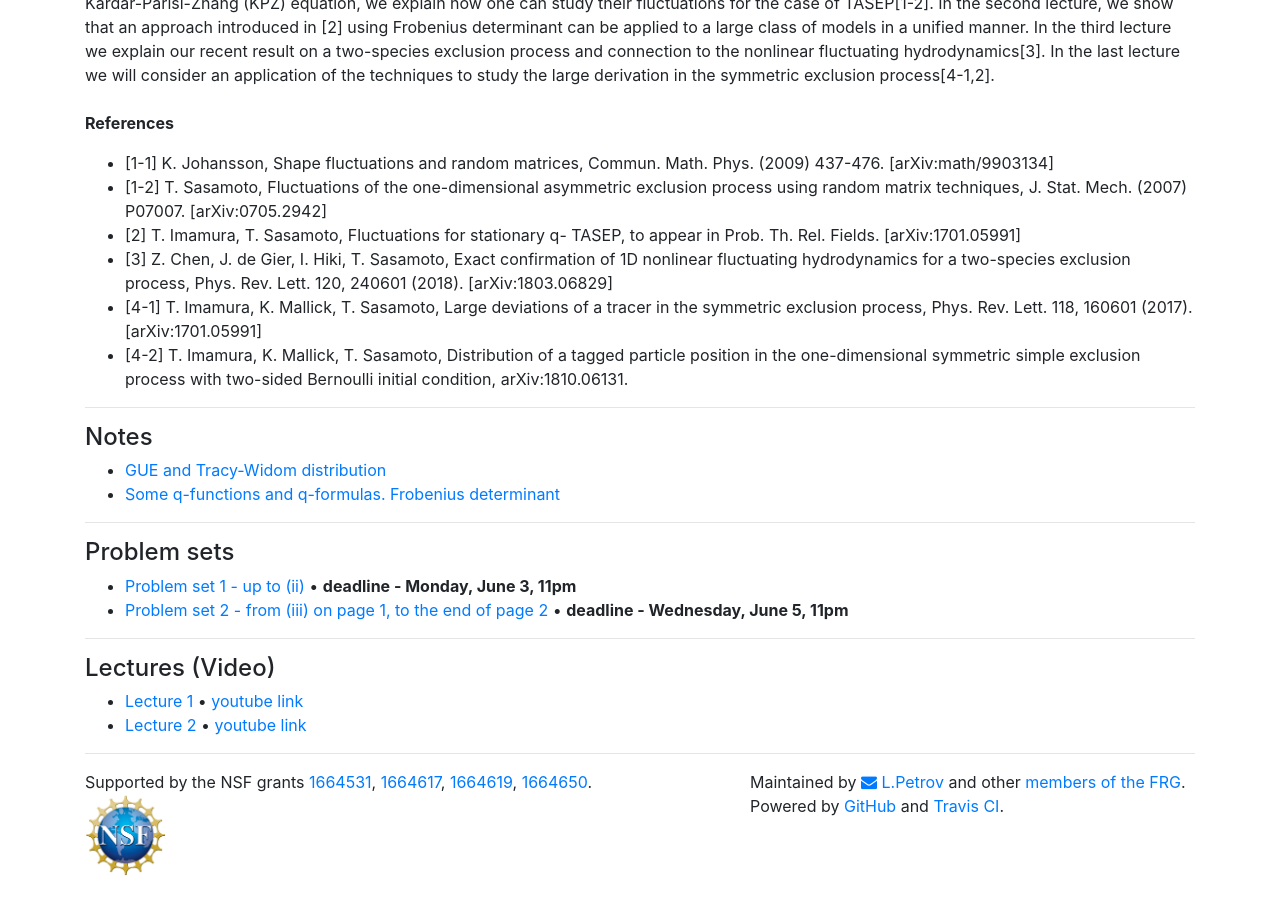
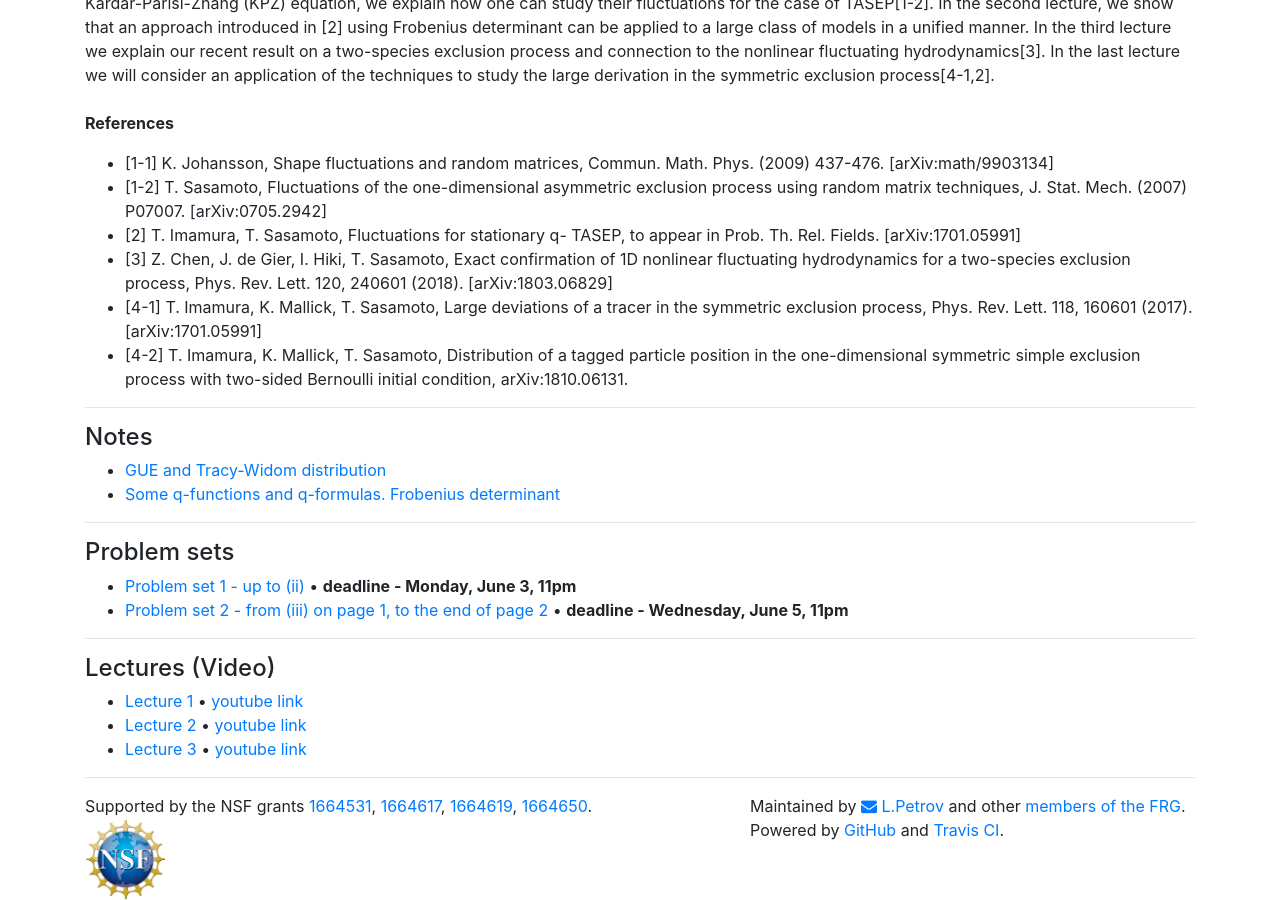
Before and after one commit to int-prob/int-prob-code, a Jekyll site: the page built from vipss2019/sasamoto.md, in a window 1280 px wide and 900 px high, scrolled down 858 px. Built offline with Jekyll 4.4.1, drawn with Linux system fonts in a browser that asks for light colours; nearby versions of some CDN libraries; before the commit the page ends 1734 px from its top, so only the background shows below that.

Commit message:
update sasamoto.md at Wed Jun  5 09:09:15 EDT 2019

```diff
--- a/vipss2019/sasamoto.md
+++ b/vipss2019/sasamoto.md
@@ -52,3 +52,4 @@
 
 - [Lecture 1](http://vipss19-lect.s3-website-us-east-1.amazonaws.com/Sasamoto-1.mp4) &bull; [youtube link](https://youtu.be/amZ0OqCW9ug)
 - [Lecture 2](http://vipss19-lect.s3-website-us-east-1.amazonaws.com/Sasamoto-2.mp4) &bull; [youtube link](https://youtu.be/gJuStEk5NRQ)
+- [Lecture 3](http://vipss19-lect.s3-website-us-east-1.amazonaws.com/Sasamoto-3.mp4) &bull; [youtube link]()
```
